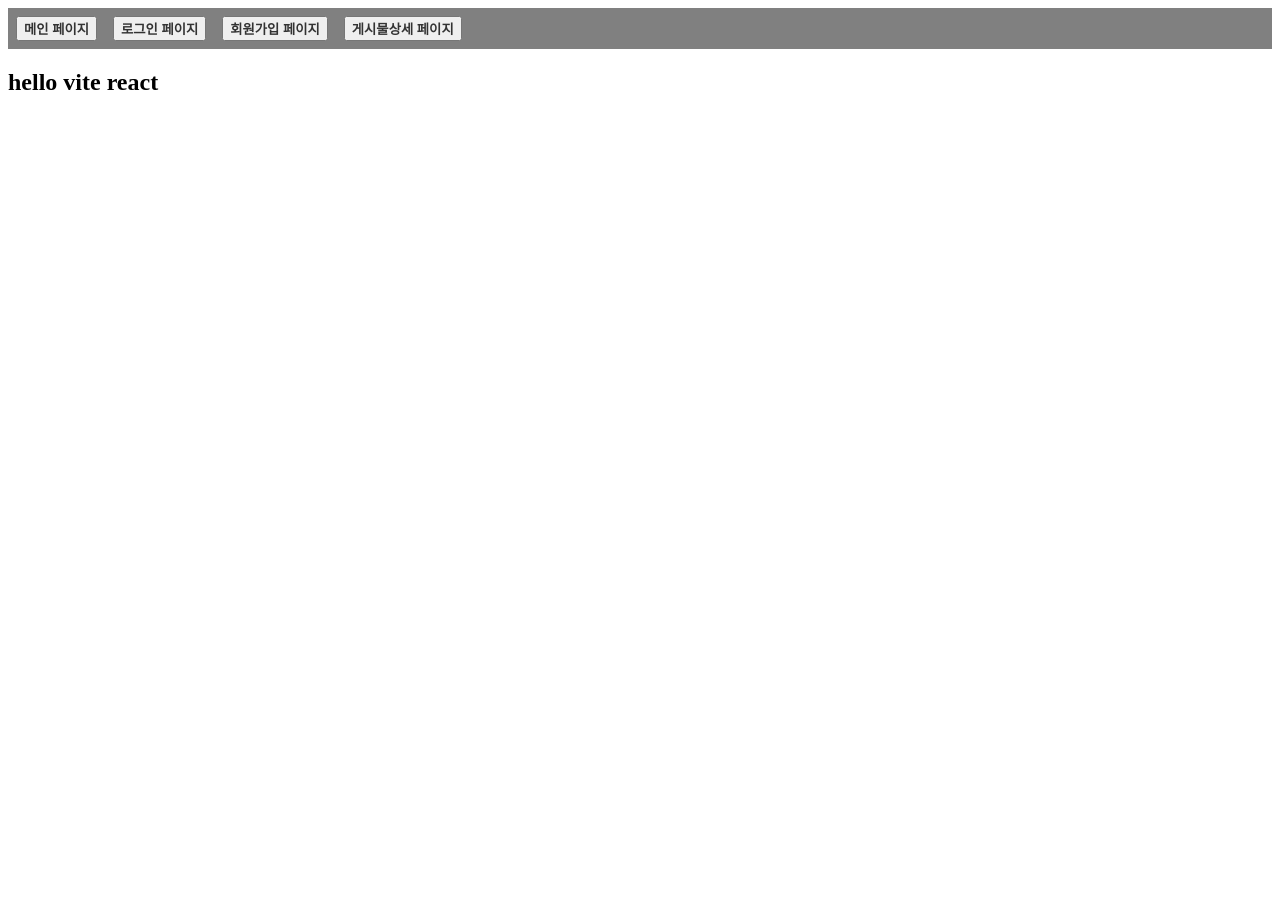
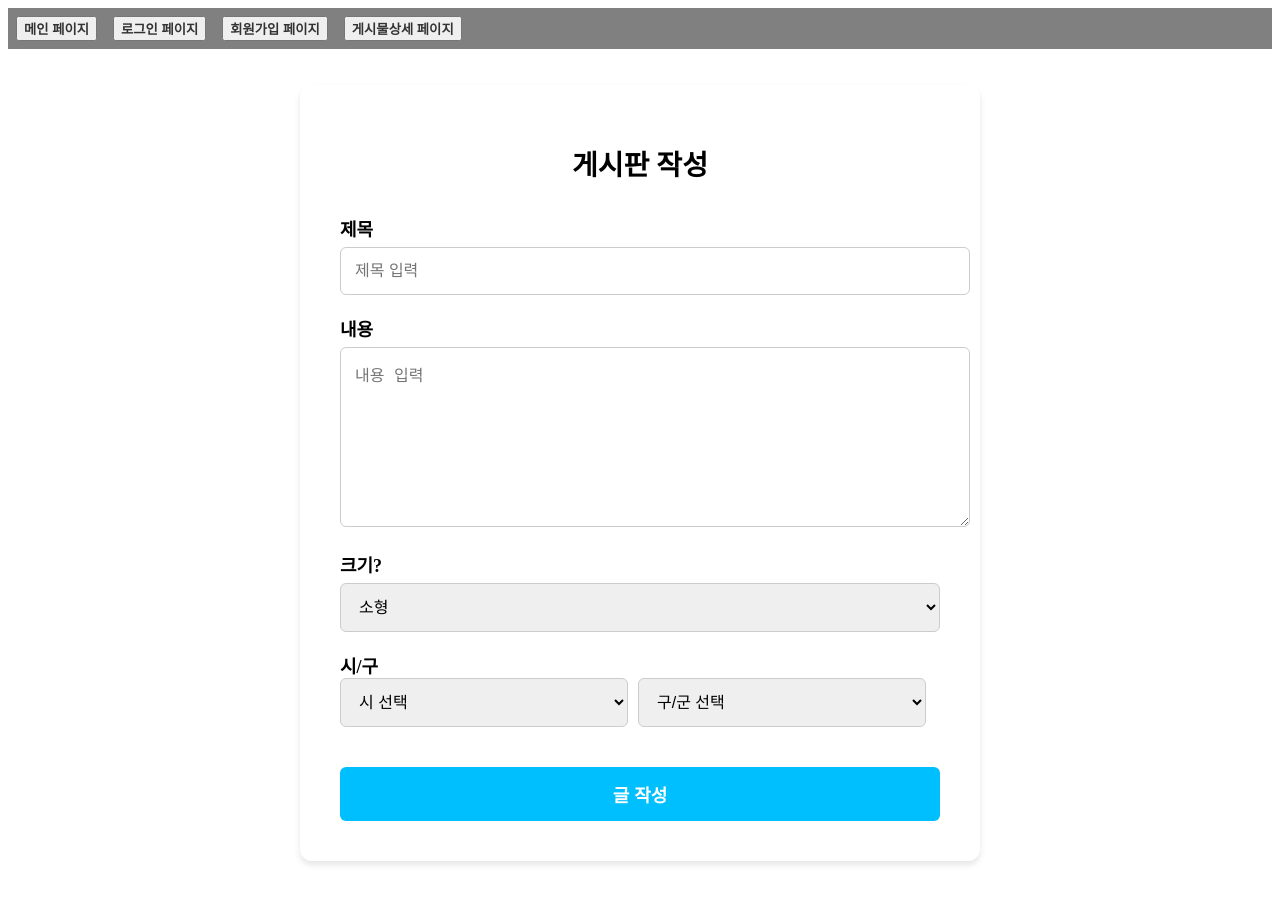
Before and after one commit to kkameoo/PetworkReact, a React (Vite) app: page /board in a window 1280 px wide. Before the commit the page ends 800 px from the top, so only its background shows below. Built offline with nearby package versions, Linux system fonts and the light colour scheme.

Commit message:
DESIGN: 추가디자인 작업

```diff
--- a/src/pages/Board.jsx
+++ b/src/pages/Board.jsx
@@ -3,9 +3,9 @@ import WalkBoardContents from "../views/board/walkBoardContents";
 function Board() {
 return(
     <>
-                <h2>
+                {/* <h2>
                 hello vite react
-            </h2>
+            </h2> */}
     <WalkBoardContents/>
     </>
 )
--- a/src/pages/Home.jsx
+++ b/src/pages/Home.jsx
@@ -1,10 +1,15 @@
 import HomeContents from "../views/main/HomeContents";
 
 function Home() {
-  return (
-    <>
-      <HomeContents />
-    </>
-  );
+
+    return (
+        <>
+            <h2>
+                hello vite react
+            </h2>
+            <HomeContents/>
+        </>
+    )
+
 }
 export default Home;
--- a/src/views/board/WalkBoardContents.jsx
+++ b/src/views/board/WalkBoardContents.jsx
@@ -1,4 +1,96 @@
-function WalkBoardContents() {
-    return(<></>)
+import { useState } from "react";
+
+function BoardPage() {
+  const [title, setTitle] = useState("");
+  const [content, setContent] = useState("");
+  const [category, setCategory] = useState(1);
+  // const [location, setLocation] = useState("");
+  const [selectedRegion, setSelectedRegion] = useState({ 시: '', 군구: '' });
+
+  const regionData = {
+    시: ['서울시', '수원시', '성남시', '안양시', '부천시', '광명시', '평택시', '시흥시', '안산시', '고양시', '과천시', '구리시', '남양주시', '오산시', '화성시', '김포시', '광주시', '하남시', '이천시', '양평군', '동두천시', '포천시', '인천시'],
+    군구: ['종로구', '중구', '용산구', '성동구', '광진구', '동대문구', '중랑구', '강북구', '도봉구', '노원구', '은평구', '서대문구', '마포구', '양천구', '강서구', '구로구', '금천구', '영등포구', '동작구', '관악구', '서초구', '강남구', '송파구', '강동구', '장안구', '권선구', '팔달구', '영통구', '수정구', '중원구', '분당구', '만안구', '동안구', '원미구', '소사구', '오정구', '광명구', '평택구', '시흥구', '단원구', '상록구', '덕양구', '일산동구', '일산서구', '과천구', '구리구', '남양주구', '오산구', '화성구', '중구(인천)', '동구(인천)', '미추홀구', '연수구', '남동구', '부평구', '계양구', '서구(인천)', '강화군', '옹진군'],
+  };
+
+  const handleRegionChange = (type, value) => {
+    setSelectedRegion((prev) => ({ ...prev, [type]: value }));
+  };
+
+  const handleSubmit = () => {
+    console.log("Posting", { title, content, category, location });
+  };
+
+  return (
+    <div style={{ display: "flex", flexDirection: "column", justifyContent: "center", alignItems: "center", minHeight: "100vh", backgroundColor: "#ffffff", padding: "24px" }}>
+      <div style={{ width: "100%", maxWidth: "600px", padding: "40px", backgroundColor: "white", borderRadius: "12px", boxShadow: "0px 4px 6px rgba(0, 0, 0, 0.1)" }}>
+        <h1 style={{ fontSize: "28px", fontWeight: "bold", textAlign: "center", marginBottom: "32px" }}>게시판 작성</h1>
+        <div style={{ display: "flex", flexDirection: "column", gap: "20px" }}>
+          <div>
+            <label style={{ fontSize: "18px", fontWeight: "600" }}>제목</label>
+            <input
+              type="text"
+              placeholder="제목 입력"
+              value={title}
+              onChange={(e) => setTitle(e.target.value)}
+              style={{ border: "1px solid #ccc", padding: "14px", borderRadius: "6px", width: "100%", marginTop: "6px", fontSize: "16px" }}
+            />
+          </div>
+          <div>
+            <label style={{ fontSize: "18px", fontWeight: "600" }}>내용</label>
+            <textarea
+              placeholder="내용 입력"
+              value={content}
+              onChange={(e) => setContent(e.target.value)}
+              style={{ border: "1px solid #ccc", padding: "14px", borderRadius: "6px", width: "100%", marginTop: "6px", fontSize: "16px", height: "150px" }}
+            />
+          </div>
+          <div>
+            <label style={{ fontSize: "18px", fontWeight: "600" }}>크기?</label>
+            <select
+              value={category}
+              onChange={(e) => setCategory(Number(e.target.value))}
+              style={{ border: "1px solid #ccc", padding: "14px", borderRadius: "6px", width: "100%", marginTop: "6px", fontSize: "16px" }}
+            >
+              <option value={1}>소형</option>
+              <option value={2}>중형</option>
+              <option value={3}>대형</option>
+            </select>
+          </div>
+          <div>
+            <label style={{ fontSize: "18px", fontWeight: "600" }}>시/구</label>
+            <div style={{ display: "flex", gap: "10px" }}>
+              <select
+                value={selectedRegion.시}
+                onChange={(e) => handleRegionChange('시', e.target.value)}
+                style={{ border: "1px solid #ccc", padding: "14px", borderRadius: "6px", width: "48%", fontSize: "16px" }}
+              >
+                <option value="">시 선택</option>
+                {regionData.시.map((city) => (
+                  <option key={city} value={city}>{city}</option>
+                ))}
+              </select>
+              <select
+                value={selectedRegion.군구}
+                onChange={(e) => handleRegionChange('군구', e.target.value)}
+                style={{ border: "1px solid #ccc", padding: "14px", borderRadius: "6px", width: "48%", fontSize: "16px" }}
+              >
+                <option value="">구/군 선택</option>
+                {regionData.군구.map((district) => (
+                  <option key={district} value={district}>{district}</option>
+                ))}
+              </select>
+            </div>
+          </div>
+          <button
+            style={{ width: "100%", backgroundColor: "#00BFFF", color: "white", padding: "14px", borderRadius: "6px", marginTop: "20px", fontSize: "18px", fontWeight: "bold", cursor: "pointer", border: "none" }}
+            onClick={handleSubmit}
+          >
+            글 작성
+          </button>
+        </div>
+      </div>
+    </div>
+  );
 }
-export default WalkBoardContents;
+
+export default BoardPage;
--- a/src/views/login/LoginContents.jsx
+++ b/src/views/login/LoginContents.jsx
@@ -31,7 +31,7 @@ const Title = styled.h1`
   font-weight: bold;
   text-align: center;
   margin-bottom: 24px;
-  background-color: #2dad42;
+  background-color: #00BFFF;
   color: #000000;
   padding: 16px;
   border-radius: 8px;
--- a/src/views/main/HomeContents.jsx
+++ b/src/views/main/HomeContents.jsx
@@ -60,6 +60,15 @@ export const Sidebar = styled.div`
   box-shadow: 0px 2px 6px rgba(0, 0, 0, 0.1);
 `;
 
+// 지역 선택 부분을 감싸는 div에 스타일 추가
+export const RegionSection = styled.div`
+  max-height: 300px; /* 원하는 최대 높이 */
+  overflow-y: auto;  /* 세로 스크롤 추가 */
+`;
+
+export const CategorySection = styled.div`
+  margin-top: 20px;
+`;
 export const SidebarTitle = styled.h3`
   margin-left: 25px;
   text-align: left;
@@ -437,6 +446,7 @@ const HomeContents = () => {
         <ContentWrapper>
           {/* 사이드바 */}
           <Sidebar>
+  <RegionSection>
     <SidebarTitle>지역 선택</SidebarTitle>
     {Object.values(regionMap).map((region) => (
       <SidebarLabel key={region}>
@@ -453,6 +463,7 @@ const HomeContents = () => {
         {region}
       </SidebarLabel>
     ))}
+  </RegionSection>
 
   {selectedRegion !== "전체" && (
     <select
@@ -473,7 +484,8 @@ const HomeContents = () => {
     </select>
   )}
 
-            <SidebarTitle>견종</SidebarTitle>
+  <CategorySection>
+    <SidebarTitle>카테고리</SidebarTitle>
     {Object.entries(CATEGORY_ID).map(([key, category]) => (
       <SidebarLabel key={key}>
         <SidebarInput
@@ -489,6 +501,7 @@ const HomeContents = () => {
         {category}
       </SidebarLabel>
     ))}
+  </CategorySection>
 </Sidebar>
 
           {/* 관리자 모드 알림 */}
--- a/src/views/signup/SignUpContents.jsx
+++ b/src/views/signup/SignUpContents.jsx
@@ -272,14 +272,14 @@ const SignupContents = () => {
           <div
             style={{
               flex: 1,
-              padding: "16px",
-              backgroundColor: gender === "남성" ? "#6B7280" : "#F3F4F6",
-              color: gender === "남성" ? "white" : "#4B5563",
-              borderRadius: "8px",
-              textAlign: "center",
-              fontSize: "16px",
-              fontWeight: "500",
-              cursor: "pointer",
+              padding: '16px',
+              backgroundColor: gender === '남성' ? '#00BFFF' : '#F3F4F6',
+              color: gender === '남성' ? 'white' : '#4B5563',
+              borderRadius: '8px',
+              textAlign: 'center',
+              fontSize: '16px',
+              fontWeight: '500',
+              cursor: 'pointer',
             }}
             onClick={() => setGender("남성")}
           >
@@ -288,14 +288,14 @@ const SignupContents = () => {
           <div
             style={{
               flex: 1,
-              padding: "16px",
-              backgroundColor: gender === "여성" ? "#6B7280" : "#F3F4F6",
-              color: gender === "여성" ? "white" : "#4B5563",
-              borderRadius: "8px",
-              textAlign: "center",
-              fontSize: "16px",
-              fontWeight: "500",
-              cursor: "pointer",
+              padding: '16px',
+              backgroundColor: gender === '여성' ? '#00BFFF' : '#F3F4F6',
+              color: gender === '여성' ? 'white' : '#4B5563',
+              borderRadius: '8px',
+              textAlign: 'center',
+              fontSize: '16px',
+              fontWeight: '500',
+              cursor: 'pointer',
             }}
             onClick={() => setGender("여성")}
           >
@@ -308,13 +308,13 @@ const SignupContents = () => {
       <button
         onClick={handleSignup}
         style={{
-          width: "100%",
-          padding: "10px",
-          backgroundColor: "#4CAF50",
-          color: "white",
-          border: "none",
-          borderRadius: "5px",
-          cursor: "pointer",
+          width: '100%',
+          padding: '10px',
+          backgroundColor: '#00BFFF',
+          color: 'white',
+          border: 'none',
+          borderRadius: '5px',
+          cursor: 'pointer',
         }}
       >
         회원가입
```
Lines whose indentation alone changed are shown as unchanged.
